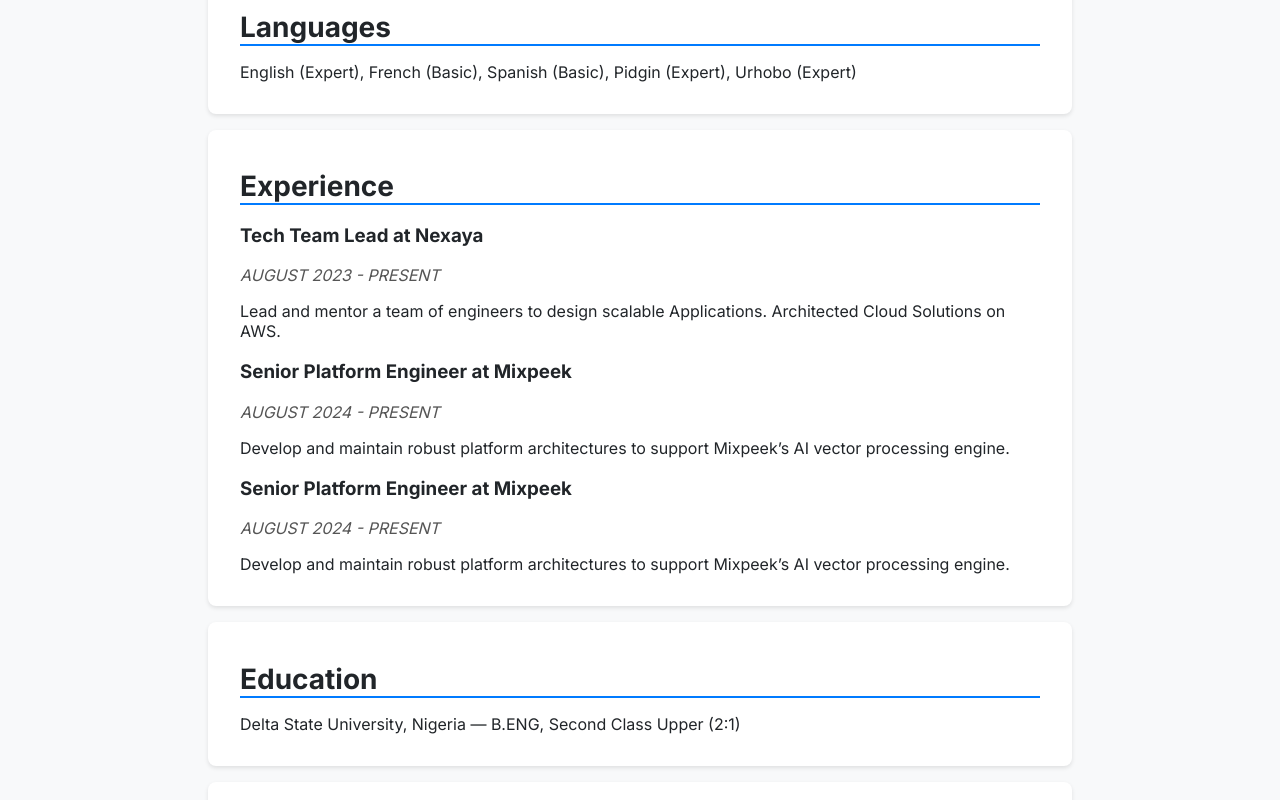
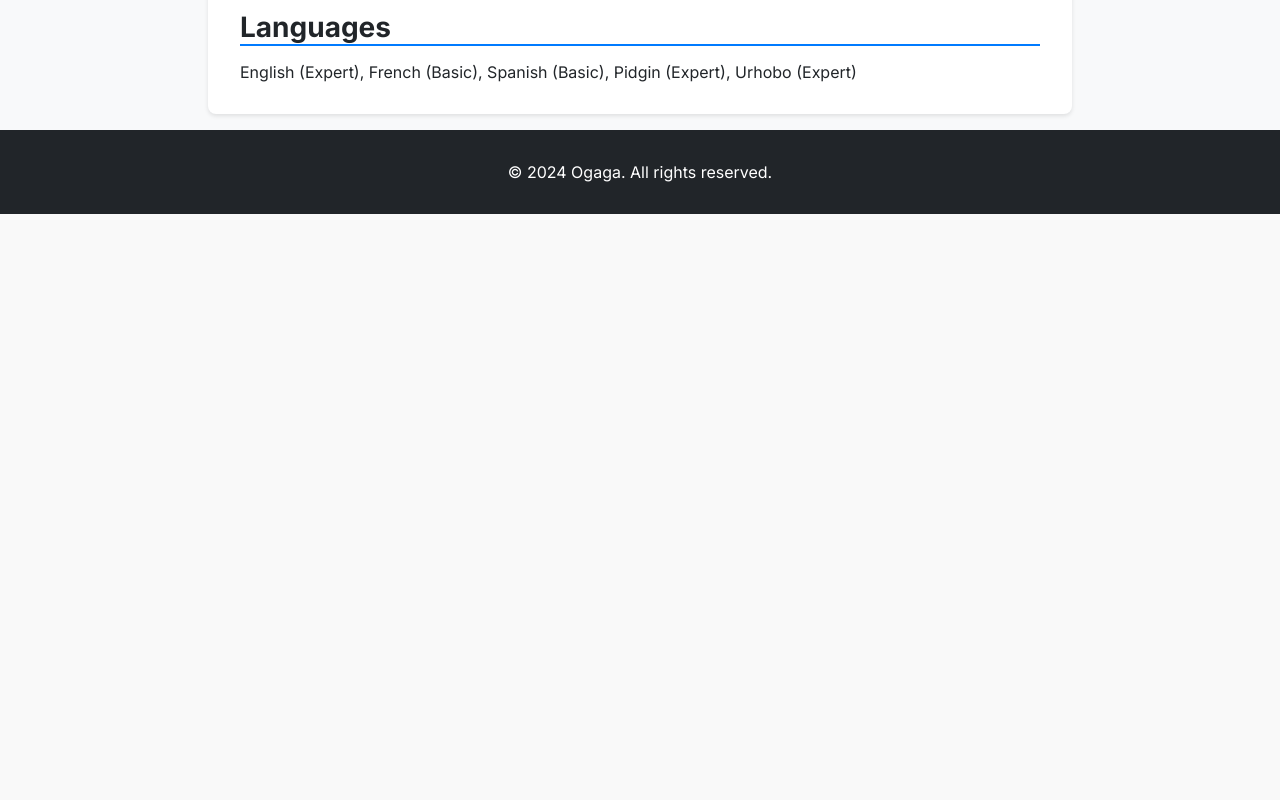
Before and after one commit to ogagaCodes/projects, a React (Create React App) app: page / in a window 1280 px wide. Shown: the part 1460-2260 px from the top of the page. After the commit the page ends 1674 px from the top, so only its background shows below. Built offline with nearby package versions, Linux system fonts and the light colour scheme.

Commit message:
Chore Edited Home Page

```diff
--- a/src/App.jsx
+++ b/src/App.jsx
@@ -13,10 +13,9 @@ const App = () => (
       <Header />
       <Routes>
         <Route path="/" element={<Home />} />
-        <Route path="/projects" element={<Projects />} />
+        <Route path="/my-projects" element={<Projects />} />
         <Route path="/contact" element={<Contact />} />
       </Routes>
-      <Home />
       <Footer />
     </div>
   </Router>
```
